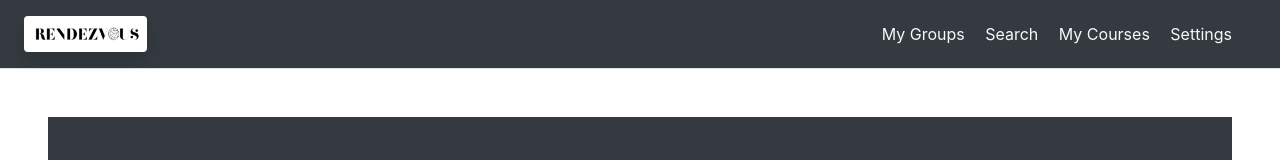
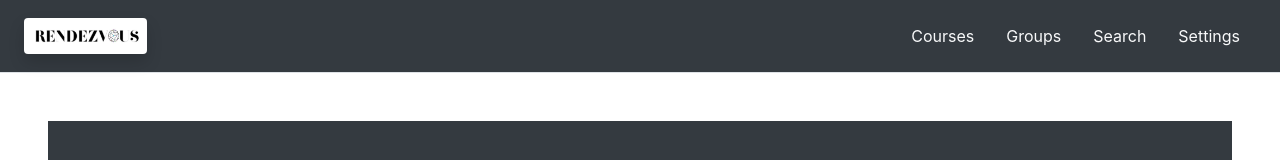
Before and after one commit to jtanniru/cs326-final-xi, a plain HTML site: page HTML_CSS_files/courses.html in a window 1280 px wide. Shown: the top 160 px of the page. Drawn offline with nearby package versions, Linux system fonts and the light colour scheme.

Commit message:
modifying navbar

```diff
--- a/HTML_CSS_files/courses.html
+++ b/HTML_CSS_files/courses.html
@@ -15,12 +15,11 @@
   <body class="text-center">
     <div class="d-flex flex-column flex-md-row align-items-center p-3 px-md-4 mb-3 border-bottom box-shadow text-light bg-dark">
       <img class="img-responsive rounded float-left my-0 mr-md-auto shadow shadow-lg--hover" src="../images/RendezvousLogo.jpg" alt="Rendezvous Logo">
-      <!-- <h5 class="my-0 mr-md-auto font-weight-normal">LOGO</h5> -->
-      <nav class="my-2 my-md-0 mr-md-3">
-        <a class="p-2 text-light" href="#"> My Groups </a>
-        <a class="p-2 text-light" href="#"> Search </a>
-        <a class="p-2 text-light" href="#"> My Courses </a>
-        <a class="p-2 text-light" href="#"> Settings </a>
+      <nav class="nav" aria-label="Page navigation">
+        <a class="nav-link text-light active" href="courses.html">Courses</a>
+        <a class="nav-link text-light" href="groups.html">Groups</a>
+        <a class="nav-link text-light" href="search.html">Search</a>
+        <a class="nav-link text-light" href="settings.html">Settings</a>
       </nav>
     </div>
     <div class="pl-5 ml-5 pr-5 mr-5 pt-5 mt-5 pb-5 mb-5 text-center bg-dark text-light">
@@ -71,6 +70,7 @@
               <div class="col">
                 <input type="text" id="inputCourseDays" class="form-control" placeholder="Course Days" required>
               </div>
+              <!-- replace Course Days with a list of checkboxes Mo,Tu,We,Th,Fr,Sa,Su -->
             </div>
             <div class="row mb-2">
               <div class="col-3 text-left">
```
